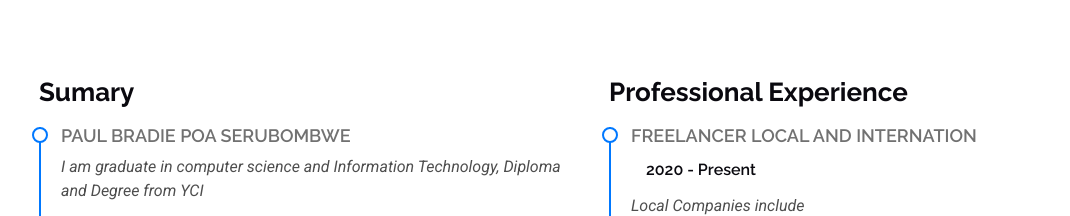
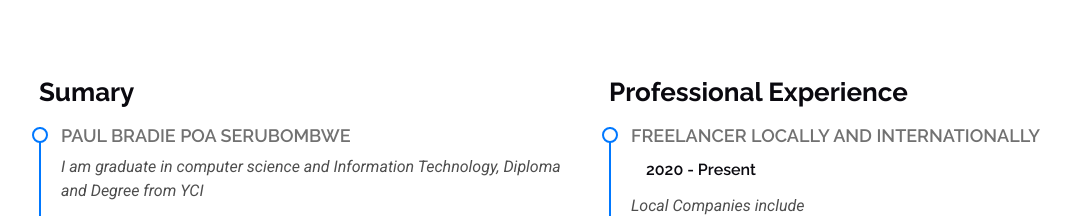
Before and after one commit to bradiepoa/portifolio, a plain HTML site: page index.html in a window 1280 px wide. Shown: the part 1709-1925 px from the top of the page, without its empty margins (43-1113 px from the left). Drawn offline with Linux system fonts and the light colour scheme.

Commit message:
editing content header

```diff
--- a/index.html
+++ b/index.html
@@ -207,7 +207,7 @@
             <div class="col-lg-6" data-aos="fade-up" data-aos-delay="200">
               <h3 class="resume-title">Professional Experience</h3>
               <div class="resume-item">
-                <h4>Freelancer local and internation</h4>
+                <h4>Freelancer locally and internationally</h4>
                 <h5>2020 - Present</h5>
                 <p><em>Local Companies include </em></p>
                 <ul>
```
